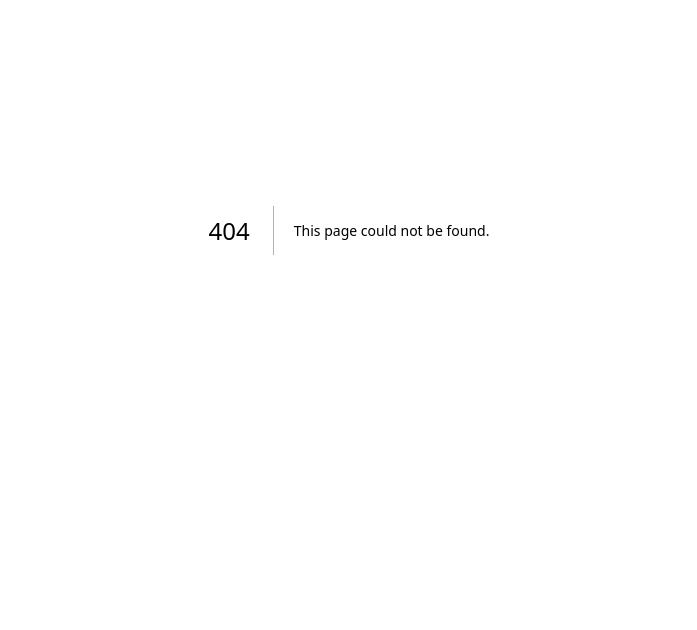
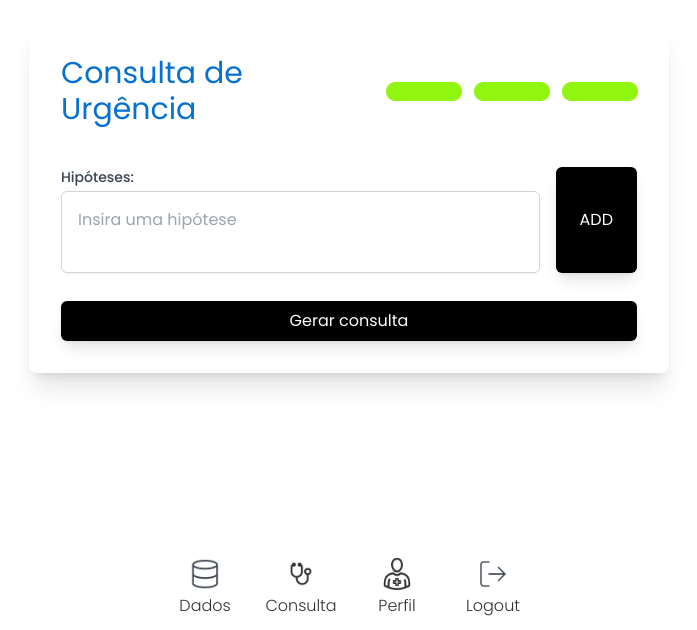
Before and after one commit to dan-albuquerque/Projeto-Banco-de-dados, a Next.js app in the folder client/: page /RegistroUrgencia in a window 1280 px wide. Before the commit this address had no page. Shown: the part 170-800 px from the top of the page, without its empty margins (291-988 px from the left). Built offline with nearby package versions, Linux system fonts and the light colour scheme.

Commit message:
Adicionando hipóteses em consulta urgencia

```diff
--- a/client/src/pages/ConsultaUrgencia.js
+++ b/client/src/pages/ConsultaUrgencia.js
@@ -4,8 +4,10 @@ import {CentralizedLayout} from "../app/layout";
 import DownerNav from '@/components/DownerNav';
 import Cookies from 'js-cookie';
 import { Toaster, toast } from 'react-hot-toast';
+import { useRouter } from 'next/navigation';
 
 export default function ConsultaUrgencia() {
+  const navigate = useRouter();
   const [pacienteCpf, setPacienteCpf] = useState('');
   const [conduta, setConduta] = useState('');
   const [historico, setHistorico] = useState('');
@@ -83,6 +85,13 @@ export default function ConsultaUrgencia() {
         setConduta('');
         setHistorico('');
         setExameFisico('');
+        Cookies.set('id_registro', codigo, {
+          expires: 7,
+          secure: true,
+          sameSite: 'Strict'
+        }
+        )
+        navigate.push('/RegistroUrgencia');
       })
       .catch((error) => {
         toast.error(error);
--- /dev/null
+++ b/client/src/pages/RegistroUrgencia.js
@@ -0,0 +1,70 @@
+import { useState } from 'react';
+import "../app/globals.css";
+import { CentralizedLayout } from "../app/layout";
+import DownerNav from '@/components/DownerNav';
+import Cookies from 'js-cookie';
+import { Toaster, toast } from 'react-hot-toast';
+import { useRouter } from 'next/navigation';
+
+export default function RegistroUrgencia() {
+  const navigate = useRouter();
+  const medicoCpf = Cookies.get('cpf');
+  const jwtToken = Cookies.get('jwtToken');
+  const id_registro = Cookies.get('id_registro');
+  const [hipotese, setHipotese] = useState('');
+  const [hipoteses, setHipoteses] = useState([]);
+
+  const handleSubmit = async (event) => {
+    event.preventDefault();
+    setHipoteses([...hipoteses, hipotese]);
+    setHipotese('');
+  }
+
+  const handleRemoveHipotese = (index) => {
+    const newHipoteses = hipoteses.filter((_, idx) => idx !== index);
+    setHipoteses(newHipoteses);
+  }
+
+  return (
+    <>
+      <Toaster />
+      <CentralizedLayout>
+        <form id="registroForm" onSubmit={handleSubmit} className="w-1/2 mx-auto p-8 mb-16 shadow-xl rounded-lg">
+          <div className='flex justify-between items-center mb-10'>
+            <h1 className="text-3xl font-weight self-start text-normalBlue">
+              Consulta de Urgência
+            </h1>
+            <div className="flex items-center gap-3">
+              <img src="/img/GreenProgress.png" alt="medico icon" />
+              <img src="/img/GreenProgress.png" alt="medico icon" />
+              <img src="/img/GreenProgress.png" alt="medico icon" />
+            </div>
+          </div>
+          <div className="mb-6 flex items-stretch">  {/* Change here */}
+
+            <div className="flex-grow">
+              <label htmlFor="hipóteses" className="block text-sm font-medium text-gray-700">Hipóteses:</label>
+              <textarea id="hipotese" value={hipotese} onChange={(e) => setHipotese(e.target.value)} className="mt-1 block w-full border border-gray-300 rounded-md shadow-sm p-4 resize-none" placeholder="Insira uma hipótese" />
+            </div>
+            <button type="submit" className="align-self-stretch ml-4 px-6 py-2 bg-black hover:bg-gray-800 text-white font-weight rounded-md shadow-lg transition-transform duration-200">ADD</button>
+          </div>
+          {hipoteses.map((h, index) => (
+            <div key={index} className="flex items-center mb-2">
+              <input readOnly className="flex-1 border border-gray-300 rounded-md shadow-sm p-2 text-sm" value={h} />
+              <button type="button" onClick={() => handleRemoveHipotese(index)} className="ml-2 p-2 bg-red-500 hover:bg-red-700 text-white rounded-md">
+                x
+              </button>
+            </div>
+          ))}
+          <div className="flex justify-center">
+            <button type="submit" className="mt-1 w-full px-4 py-2 bg-black hover:bg-gray-800 text-white font-weight rounded-md shadow-lg transition-transform duration-200 hover:scale-105">
+              Gerar consulta
+            </button>
+          </div>
+        </form>
+
+        <DownerNav></DownerNav>
+      </CentralizedLayout>
+    </>
+  )
+}
```
Also changed, not shown: 1 other file (tests, documents, lock files or other folders).
